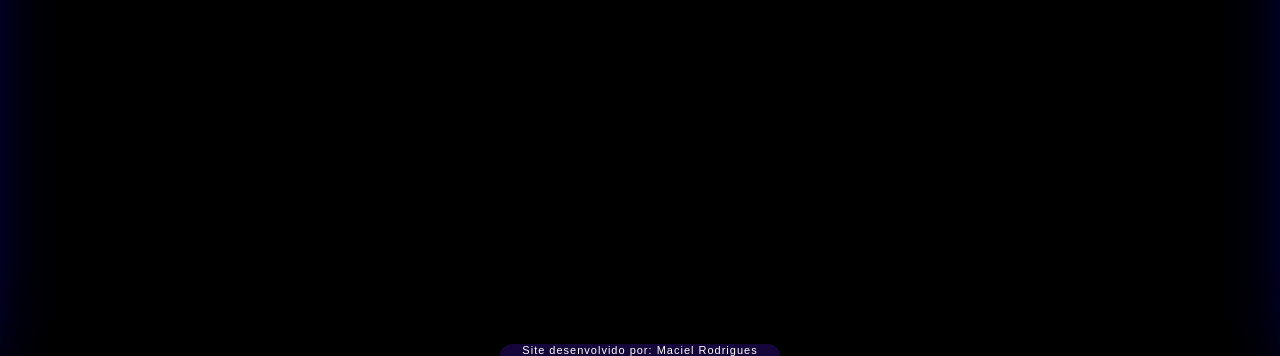
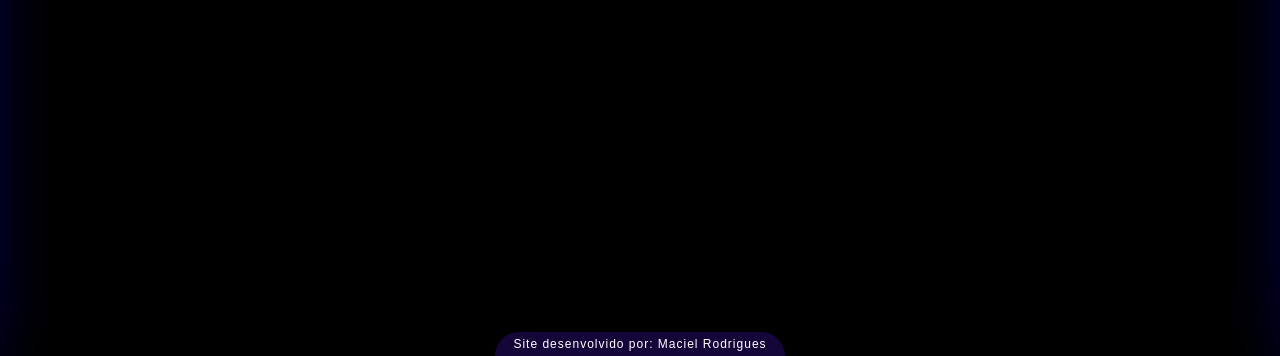
Before and after one commit to Maciel-R-Oliveira/Projeto-relogio, a plain HTML site: page index.html in a window 1280 px wide. Shown: the part 444-800 px from the top of the page. Drawn offline with Linux system fonts and the light colour scheme.

Commit message:
Update index.html

```diff
--- a/index.html
+++ b/index.html
@@ -60,6 +60,7 @@
             background-color:rgba(38, 11, 102, 0.549);
             border-radius: 200px 200px 0px 0px;
             margin: auto;
+            padding: 5px;
             position: absolute;
             left: 50%;
             bottom: 0;
@@ -68,7 +69,7 @@
 
         footer > p {
             color: white;
-            font-size: 11px;
+            font-size: 12px;
             margin: auto;
             text-align: center;
             letter-spacing: 1px;
```
